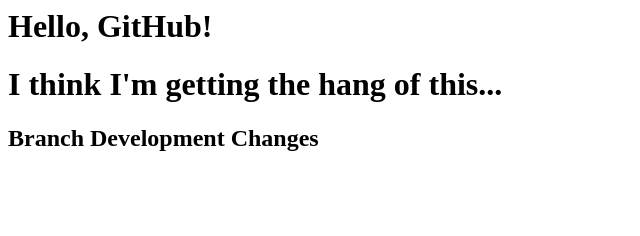
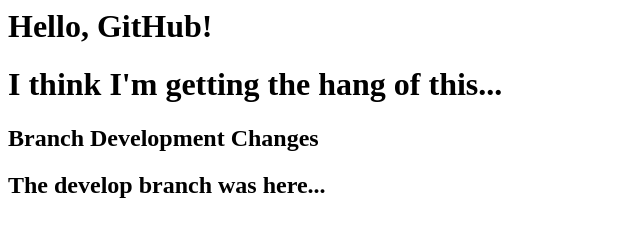
Before and after one commit to Future2K21/Remote, a plain HTML site: page index.html in a window 1280 px wide. Shown: the whole page, without its empty margins (0-640 px from the left). Drawn offline with Linux system fonts and the light colour scheme.

Commit message:
Updated the index.html and the README.md for the develop branch

```diff
--- a/index.html
+++ b/index.html
@@ -4,5 +4,6 @@
     <h1>Hello, GitHub!</h1>
     <h1>I think I'm getting the hang of this...</h1>
     <h2>Branch Development Changes</h2>
+    <h2>The develop branch was here...</h2>
 </body>
 </html>
```
Also changed, not shown: 1 other file.
